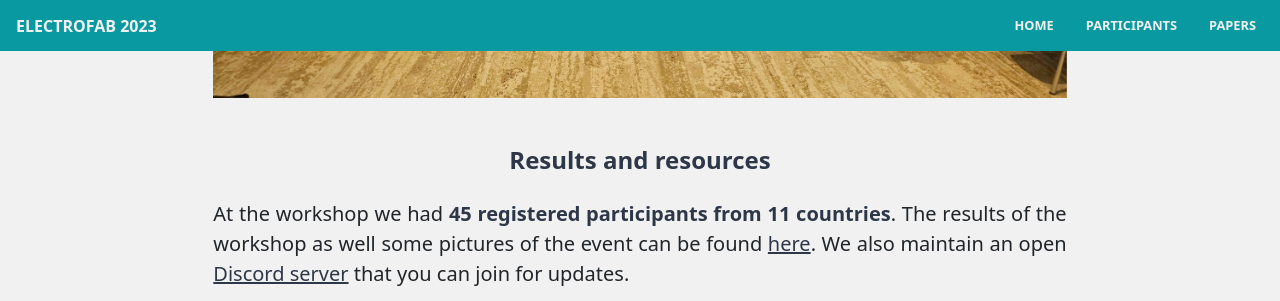
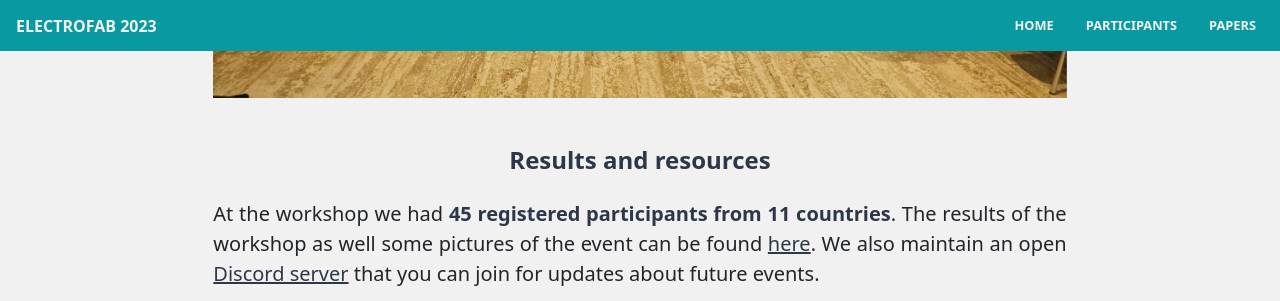
Before and after one commit to BeyondPrototyping/WorkshopWeb2023, a Jekyll site: the page built from index.html, in a window 1280 px wide and 900 px high, scrolled down 1552 px, cut to the strip 0-301 px from the top of the window. Built offline with Jekyll 4.4.1, drawn with Linux system fonts in a browser that asks for light colours.

```diff
--- a/_includes/home.html
+++ b/_includes/home.html
@@ -57,7 +57,8 @@
 			well
 			some pictures of the event can be found <a
 				href="https://drive.google.com/drive/folders/1vnjGMQLSEYCe59ImiSozmBVhdGc_M6WL">here</a>. We also
-			maintain an open <a href="https://discord.gg/yebg9PmWsR">Discord server</a> that you can join for updates.
+			maintain an open <a href="https://discord.gg/yebg9PmWsR">Discord server</a> that you can join for updates
+			about future events.
 		</p>
 
 		<div>
```
